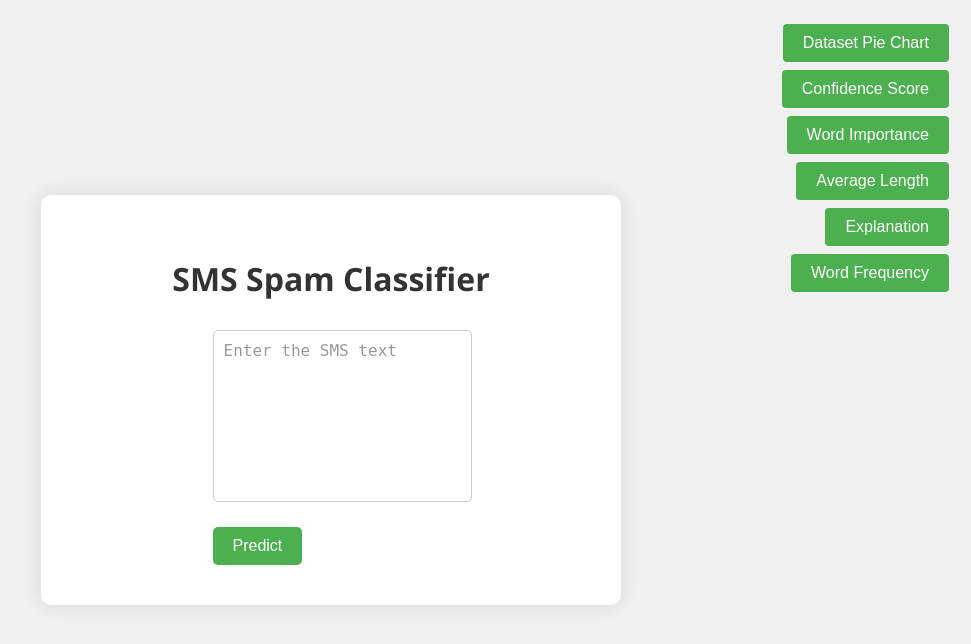
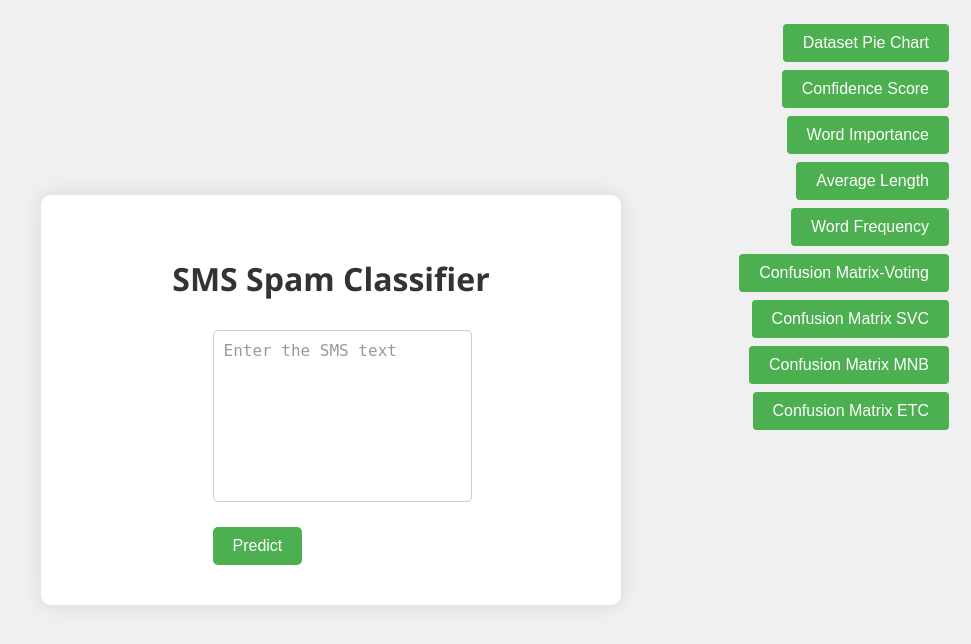
Before and after one commit to smammar19/Email-Spam-And-Analysis, a Flask app: page / in a window 1280 px wide. Shown: the top 644 px of the page, without its empty margins (309-1280 px from the left). Run offline with Flask 3, Linux system fonts and the light colour scheme; parts of the project's set-up code (start-up, migrations or seed data) failed here and were passed over.

Commit message:
updated with cnf matrices added

```diff
--- a/app.py
+++ b/app.py
@@ -74,10 +74,25 @@ def home():
 def serve_static():
     return send_from_directory(app.static_folder, 'freq.png')
 
+@app.route('/static/confusion.png')
+def serve_confusion_matrix():
+    return send_from_directory(app.static_folder, 'confusion.png')
+
+@app.route('/static/cnf_svc.png')
+def serve_confusion_matrix_stacking():
+    return send_from_directory(app.static_folder, 'cnf_svc.png')
 
 @app.route('/dataset_pie_chart')
 def dataset_pie_chart():
     return send_from_directory('static', 'dataset pie chart.png')
+
+@app.route('/static/cnf_mnb.png')
+def serve_confusion_matrix_mnb():
+    return send_from_directory(app.static_folder, 'cnf_mnb.png')
+
+@app.route('/static/cnf_etc.png')
+def serve_confusion_matrix_etc():
+    return send_from_directory(app.static_folder, 'cnf_etc.png')
 
 
 @app.route('/predict', methods=['POST'])
@@ -95,13 +110,12 @@ def predict():
         prediction = "Not Spam"
     text_length = len(input_sms)
     explanation = explain_prediction(input_sms, tfidf, model)
-    print("Explanation:", explanation)  # Add this line
     explanation_list = explanation.as_list(label=1)
-    print("Explanation list:", explanation_list)  # Add this line
     if explanation_list:
-        explanation_text = [{'word': word, 'weight': weight} for word, weight in explanation_list]
+                    explanation_text = [{'word': word, 'weight': weight, 'label': 'Spam'} for word, weight in explanation_list]
     else:
-        explanation_text = []
+                    explanation_text = []
+    print("Explanation Text:", explanation_text)
 
     generate_bar_chart(explanation)
     word_importance_chart = 'static/word_importance.png'
--- a/templates/index.html
+++ b/templates/index.html
@@ -21,6 +21,23 @@
             max-width: 500px;
             width: 100%;
         }
+
+        .buttons-and-chart {
+    display: flex;
+    justify-content: space-between; /* Adjusted to space between buttons and chart */
+    align-items: flex-start;
+    margin-top: 20px;
+}
+
+.buttons-container {
+    display: flex;
+    flex-direction: column;
+    margin-right: 0px;
+}
+.chart-container {
+    max-width: 70%; /* Added max-width for chart container */
+}
+
         h1 {
             margin-bottom: 30px;
             color: #333333;
@@ -156,8 +173,12 @@
         <button class="option-button" id="confidence-btn">Confidence Score</button>
         <button class="option-button" id="word-importance-btn">Word Importance</button>
         <button class="option-button" id="average-length-btn">Average Length</button>
-        <button class="option-button" id="explanation-btn">Explanation</button>
+        <!-- <button class="option-button" id="explanation-btn">Explanation</button> -->
         <button class="option-button" id="word-frequency-btn">Word Frequency</button>
+        <button class="option-button" id="confusion-matrix-btn">Confusion Matrix-Voting</button>
+        <button class="option-button" id="confusion-matrix-stacking-btn">Confusion Matrix SVC</button>
+        <button class="option-button" id="confusion-matrix-mnb-btn">Confusion Matrix MNB</button>
+        <button class="option-button" id="confusion-matrix-etc-btn">Confusion Matrix ETC</button>
 
 
     </div>
@@ -168,7 +189,7 @@
     {% if explanation_text %}
     <ul>
         {% for item in explanation_text %}
-              <li>{{ item.word }} ({{ item.weight }})</li>
+        <li>{{ item.word }} ({{ item.weight }}) - {{ item.label }}</li>
         {% endfor %}
     </ul>
     {% else %}
@@ -187,6 +208,46 @@
           var chartImg = document.getElementById('chart-img');
           var explanation = document.getElementById('explanation');
           var wordFrequencyBtn = document.getElementById('word-frequency-btn');
+          var confusionMatrixBtn = document.getElementById('confusion-matrix-btn');
+          var confusionMatrixStackingBtn = document.getElementById('confusion-matrix-stacking-btn');
+          var confusionMatrixMNBBtn = document.getElementById('confusion-matrix-mnb-btn');
+          var confusionMatrixETCBtn = document.getElementById('confusion-matrix-etc-btn');
+
+if (confusionMatrixMNBBtn) {
+    confusionMatrixMNBBtn.addEventListener('click', function(event) {
+        event.preventDefault();
+        hideChart();
+        showChart("{{ url_for('static', filename='cnf_mnb.png') }}", "Confusion Matrix MNB");
+        hideExplanation();
+    });
+}
+
+if (confusionMatrixETCBtn) {
+    confusionMatrixETCBtn.addEventListener('click', function(event) {
+        event.preventDefault();
+        hideChart();
+        showChart("{{ url_for('static', filename='cnf_etc.png') }}", "Confusion Matrix ETC");
+        hideExplanation();
+    });
+}
+
+    if (confusionMatrixStackingBtn) {
+        confusionMatrixStackingBtn.addEventListener('click', function(event) {
+            event.preventDefault();
+            hideChart();
+            showChart("{{ url_for('static', filename='cnf_svc.png') }}", "Confusion Matrix Aglos");
+            hideExplanation();
+        });
+    }
+
+    if (confusionMatrixBtn) {
+        confusionMatrixBtn.addEventListener('click', function(event) {
+            event.preventDefault();
+            hideChart();
+            showChart("{{ url_for('static', filename='confusion.png') }}", "Confusion Matrix");
+            hideExplanation();
+        });
+    }
 
     if (wordFrequencyBtn) {
         wordFrequencyBtn.addEventListener('click', function(event) {
```
Also changed, not shown: static/cnf_etc.png (added), static/cnf_mnb.png (added), static/cnf_svc.png (added), static/confusion.png (added), static/word_importance.png. Lines whose indentation alone changed are shown as unchanged.
